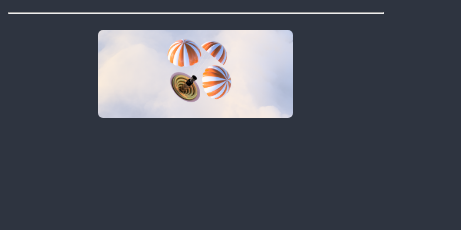
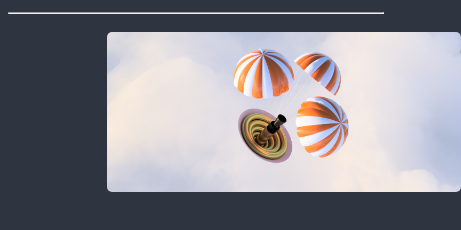
Before and after one commit to Rocket-Dive/rocket-dive.github.io, a plain HTML site: page index.html in a window 390 px wide. Shown: the part 46-276 px from the top of the page, 461 px wide, since content can reach past the window. Drawn offline with Linux system fonts and the light colour scheme.

Commit message:
fix more mobile issues

```diff
--- a/style.css
+++ b/style.css
@@ -34,14 +34,13 @@ hr{
     height: 400px;
 }
 
-div img {
+#rocket img {
     width: 50%;
     height: auto;
     position: absolute;
     top: 9%;
     left: 25%;
     z-index: 4;
-    filter: blur(0.5px);
     border-radius: 5px;
 }
 
@@ -49,4 +48,11 @@ div img {
     #rocket #blur{
         display: none;
     }
+
+    #rocket img{
+        width: 100%;
+        height: auto;
+        position: relative;
+
+    }
 }
```
